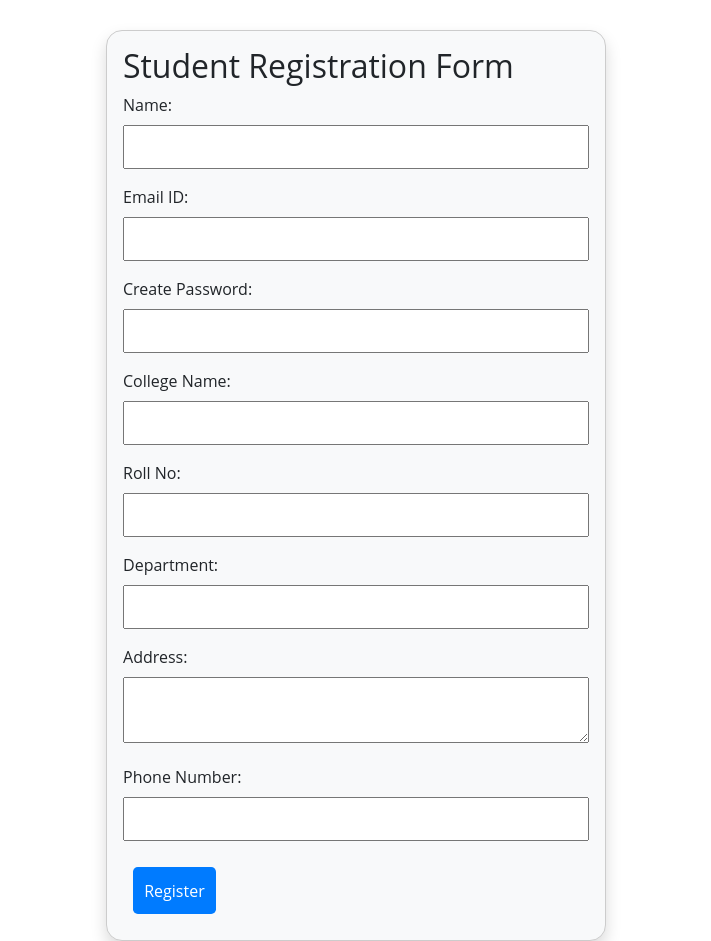
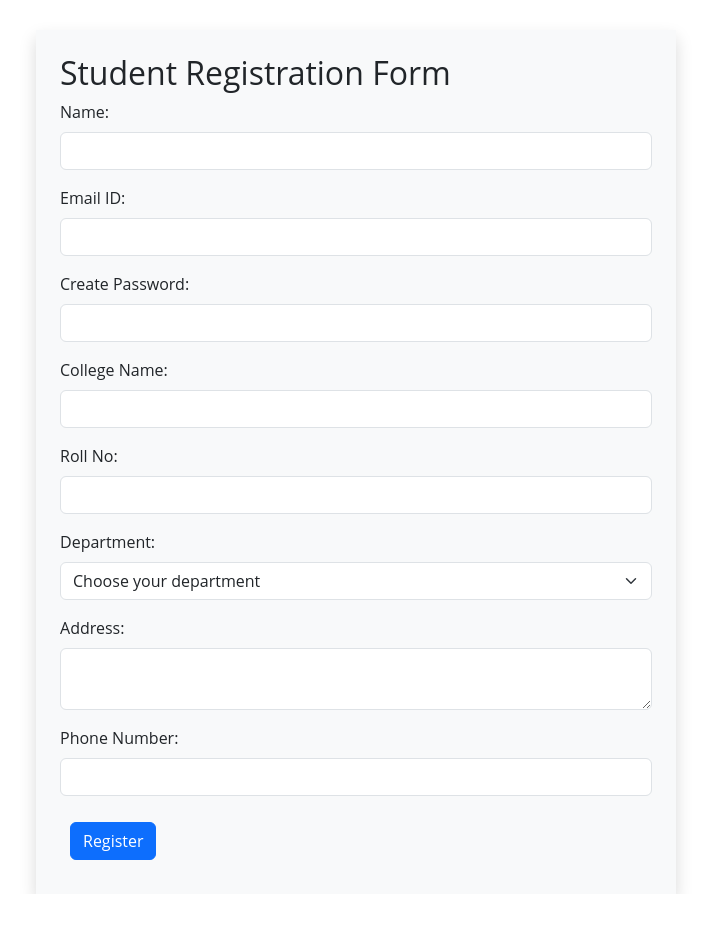
Before and after one commit to SriCharan0711/OnlineTestManagement, a React (Vite) app in the folder onlinetestmanagementproj.client/: page /studentreg in a window 1280 px wide. Shown: the whole page, without its empty margins (284-995 px from the left). After the commit the page ends 894 px from the top, so only its background shows below. Built offline with nearby package versions, Linux system fonts and the light colour scheme.

Commit message:
Changes done to login and register page styles

```diff
--- a/onlinetestmanagementproj.client/src/assets/Login/LoginFaculty.tsx
+++ b/onlinetestmanagementproj.client/src/assets/Login/LoginFaculty.tsx
@@ -58,27 +58,27 @@ const LoginFaculty: React.FC = () => {
         <div className="container mt-3">
             {error && <h2 className="text-danger text-center">{error}</h2>}
             {success && <h2 className="text-success text-center">{success}</h2>}
-            <div className="form-container bg-light shadow" style={{ marginTop: "50px" }}>
+            <div className="form w-50 mx-auto p-4 bg-light shadow" style={{ marginTop: "50px" }}>
                 <h2>Faculty Login</h2>
                 <form onSubmit={handleSubmit}>
                     <div>
                         <label>Faculty ID:</label>
-                        <input type="text" name="facultyID" value={credentials.facultyID} onChange={handleChange} />
+                        <input className="form-control" type="text" name="facultyID" value={credentials.facultyID} onChange={handleChange} />
                         {error && !credentials.facultyID && <span className="text-danger">Please enter your Faculty ID</span>}
                     </div>
                     <div>
                         <label>Email ID:</label>
-                        <input type="email" name="emailID" value={credentials.emailID} onChange={handleChange} />
+                        <input className="form-control" type="email" name="emailID" value={credentials.emailID} onChange={handleChange} />
                         {error && !credentials.emailID && <span className="text-danger">Please enter your email</span>}
                     </div>
                     <div>
                         <label>Password:</label>
-                        <input type="password" name="password" value={credentials.password} onChange={handleChange} />
+                        <input className="form-control" type="password" name="password" value={credentials.password} onChange={handleChange} />
                         {error && !credentials.password && <span className="text-danger">Please enter your password</span>}
                     </div>
                     <a onClick={toFacultyRegister} style={{ textDecoration: "underline", color: "blue" }}>Didn't Register? Click Here</a>
 
-                    <button type="submit" className="d-block">Login</button>
+                    <button type="submit" className=" btn btn-primary d-block">Login</button>
                 </form>
             </div>
         </div>
--- a/onlinetestmanagementproj.client/src/assets/Login/LoginStudent.tsx
+++ b/onlinetestmanagementproj.client/src/assets/Login/LoginStudent.tsx
@@ -58,22 +58,22 @@ const LoginStudent: React.FC = () => {
         <div className="container">
             {error && <h2 className="text-danger text-center">{error}</h2>}
             {success && <h2 className="text-success text-center">{ success}</h2>}
-            <div className="form-container bg-light shadow" style={{ marginTop: "50px" }}>
+            <div className="form w-50 mx-auto p-4 bg-light shadow" style={{ marginTop: "50px" }}>
                 <h2>Student Login</h2>
                 <form onSubmit={handleSubmit}>
                     <div>
                         <label>Roll No:</label>
-                        <input type="text" name="rollNo" value={credentials.rollNo} onChange={handleChange} />
+                        <input className="form-control" type="text" name="rollNo" value={credentials.rollNo} onChange={handleChange} />
                         {error && !credentials.rollNo && <span>Please enter your Student ID</span>}
                     </div>
                     <div>
                         <label>Email ID:</label>
-                        <input type="email" name="emailID" value={credentials.emailID} onChange={handleChange} />
+                        <input className="form-control" type="email" name="emailID" value={credentials.emailID} onChange={handleChange} />
                         {error && !credentials.emailID && <span>Please enter your email</span>}
                     </div>
                     <div>
                         <label>Password:</label>
-                        <input type="password" name="password" value={credentials.password} onChange={handleChange} />
+                        <input className="form-control" type="password" name="password" value={credentials.password} onChange={handleChange} />
                         {error && !credentials.password && <span>Please enter your password</span>}
                     </div>
                     <a onClick={toStudentRegister} style={{ textDecoration: "underline", color:"blue" }}>Didn't Register? Click Here</a>
--- a/onlinetestmanagementproj.client/src/assets/Register/FacultyRegister.tsx
+++ b/onlinetestmanagementproj.client/src/assets/Register/FacultyRegister.tsx
@@ -33,7 +33,7 @@ const FacultyRegister: React.FC = () => {
 
     const navigate = useNavigate();
 
-    const handleChange = (e: React.ChangeEvent<HTMLInputElement | HTMLTextAreaElement>) => {
+    const handleChange = (e: React.ChangeEvent<HTMLInputElement | HTMLTextAreaElement |HTMLSelectElement >) => {
         const { name, value } = e.target;
         setFaculty({ ...faculty, [name]: value });
     };
@@ -65,38 +65,48 @@ const FacultyRegister: React.FC = () => {
         <div>
             {error && <h2 className="text-center text-error">{error}</h2>}
             {success && <h2 className="text-center text-success">{success}</h2>}
-            <div className="form-container bg-light shadow" style={{ marginTop: "30px" }}>
+            <div className="form w-50 mx-auto p-4 bg-light shadow" style={{ marginTop: "30px" }}>
                 <h2>Faculty Registration Form</h2>
                 <form onSubmit={handleSubmit}>
                     <div>
                         <label>Name:</label>
-                        <input type="text" name="name" value={faculty.name} onChange={handleChange} />
+                        <input className="form-control" type="text" name="name" value={faculty.name} onChange={handleChange} />
                         {error && !faculty.name && <span>Please enter your name</span>}
                     </div>
                     <div>
                         <label>Email ID:</label>
-                        <input type="email" name="emailID" value={faculty.emailID} onChange={handleChange} />
+                        <input className="form-control" type="email" name="emailID" value={faculty.emailID} onChange={handleChange} />
                         {error && !faculty.emailID && <span>Please enter a valid email</span>}
                     </div>
                     <div>
                         <label>Faculty ID:</label>
-                        <input type="text" name="facultyID" value={faculty.facultyID} onChange={handleChange} />
+                        <input className="form-control" type="text" name="facultyID" value={faculty.facultyID} onChange={handleChange} />
                         {error && !faculty.facultyID && <span>Please enter your Faculty ID</span>}
                     </div>
                     <div>
                         <label>Create Password:</label>
-                        <input type="password" name="password" value={faculty.password} onChange={handleChange} />
+                        <input className="form-control" type="password" name="password" value={faculty.password} onChange={handleChange} />
                         {error && !faculty.password && <span>Please enter a password</span>}
                     </div>
                     <div>
                         <label>College Name:</label>
-                        <input type="text" name="collegeName" value={faculty.collegeName} onChange={handleChange} />
+                        <input className="form-control" type="text" name="collegeName" value={faculty.collegeName} onChange={handleChange} />
                         {error && !faculty.collegeName && <span>Please enter your college name</span>}
                     </div>
                     <div>
                         <label>Department:</label>
-                        <input type="text" name="department" value={faculty.department} onChange={handleChange} />
-                        {error && !faculty.department && <span>Please enter your department</span>}
+                        <select className="form-select" name="department" value={faculty.department} onChange={handleChange}>
+                            <option value="" disabled>Choose your department</option>
+                            <option value="Computer Science Engineering & CSBS">Computer Science Engineering & CSBS</option>
+                            <option value="Electronics and Communication Engineering">Electronics and Communication Engineering</option>
+                            <option value="Electrical and Electronics Engineering">Electrical and Electronics Engineering</option>
+                            <option value="Electronics and Instrumentation Engineering">Electronics and Instrumentation Engineering</option>
+                            <option value="Information Technology">Information Technology</option>
+                            <option value="Mechanical Engineering">Mechanical Engineering</option>
+                            <option value="Civil Engineering">Civil Engineering</option>
+                            <option value="Automobile Engineering">Automobile Engineering</option>
+                        </select>
+                        {error && !faculty.department && <span>Please select your department</span>}
                     </div>
                     <div>
                         <label>Phone Number:</label>
--- a/onlinetestmanagementproj.client/src/assets/Register/StudentRegister.tsx
+++ b/onlinetestmanagementproj.client/src/assets/Register/StudentRegister.tsx
@@ -1,4 +1,4 @@
-import React, { useState } from 'react';
+/*import React, { useState } from 'react';
 import './Register.css';
 import axios from 'axios';
 import { useNavigate } from 'react-router-dom'
@@ -114,4 +114,132 @@ const StudentRegister: React.FC = () => {
     );
 };
 
+export default StudentRegister;*/
+
+import React, { useState } from 'react';
+import './Register.css';
+import axios from 'axios';
+import { useNavigate } from 'react-router-dom'
+
+interface Student {
+    id: string;
+    studentID: string;
+    name: string;
+    emailID: string;
+    password: string;
+    collegeName: string;
+    rollNo: string;
+    department: string;
+    address: string;
+    phoneNumber: string;
+}
+
+const StudentRegister: React.FC = () => {
+    const [student, setStudent] = useState<Student>({
+        id: '',
+        studentID: '',
+        name: '',
+        emailID: '',
+        password: '',
+        collegeName: '',
+        rollNo: '',
+        department: '',
+        address: '',
+        phoneNumber: '',
+    });
+    const navigate = useNavigate();
+    const [error, setError] = useState<string | null>(null);
+    const [success, setSuccess] = useState<string | null>(null);
+
+    const handleChange = (e: React.ChangeEvent<HTMLInputElement | HTMLTextAreaElement | HTMLSelectElement>) => {
+        const { name, value } = e.target;
+        setStudent({ ...student, [name]: value });
+    };
+
+    const handleSubmit = async (e: React.FormEvent<HTMLFormElement>) => {
+        e.preventDefault();
+
+        if (student.name && student.emailID && student.password && student.collegeName && student.rollNo && student.department && student.address && student.phoneNumber) {
+            console.log('Student Registered:', student);
+            try {
+                const response = await axios.post('https://localhost:7116/api/Student/studentRegister', student);
+                if (response.status === 201) {
+                    setSuccess("Registration Successful...Redirecting to Login");
+                    setError(null);
+                    console.log(response.data);
+                    setTimeout(() => {
+                        navigate('/studentlogin');
+                    }, 2000);
+                }
+            } catch (err) {
+                setError('Registration failed. Please check your credentials and try again.');
+                setSuccess("");
+            }
+        }
+    };
+
+    return (
+        <div>
+            {error && <h2 className="text-danger text-center">{error}</h2>}
+            {success && <h2 className="text-success text-center">{success}</h2>}
+            <div className="form w-50 mx-auto p-4 bg-light shadow" style={{ marginTop: "30px" }}>
+                <h2>Student Registration Form</h2>
+                <form onSubmit={handleSubmit}>
+                    <div>
+                        <label>Name:</label>
+                        <input className="form-control" type="text" name="name" value={student.name} onChange={handleChange} />
+                        {error && !student.name && <span>Please enter your name</span>}
+                    </div>
+                    <div>
+                        <label>Email ID:</label>
+                        <input className="form-control" type="email" name="emailID" value={student.emailID} onChange={handleChange} />
+                        {error && !student.emailID && <span>Please enter a valid email</span>}
+                    </div>
+                    <div>
+                        <label>Create Password:</label>
+                        <input className="form-control" type="password" name="password" value={student.password} onChange={handleChange} />
+                        {error && !student.password && <span>Please enter a password</span>}
+                    </div>
+                    <div>
+                        <label>College Name:</label>
+                        <input className="form-control" type="text" name="collegeName" value={student.collegeName} onChange={handleChange} />
+                        {error && !student.collegeName && <span>Please enter your college name</span>}
+                    </div>
+                    <div>
+                        <label>Roll No:</label>
+                        <input className="form-control" type="text" name="rollNo" value={student.rollNo} onChange={handleChange} />
+                        {error && !student.rollNo && <span>Please enter your StudentID</span>}
+                    </div>
+                    <div>
+                        <label>Department:</label>
+                        <select className="form-select" name="department" value={student.department} onChange={handleChange}>
+                            <option value="" disabled>Choose your department</option>
+                            <option value="Computer Science Engineering & CSBS">Computer Science Engineering & CSBS</option>
+                            <option value="Electronics and Communication Engineering">Electronics and Communication Engineering</option>
+                            <option value="Electrical and Electronics Engineering">Electrical and Electronics Engineering</option>
+                            <option value="Electronics and Instrumentation Engineering">Electronics and Instrumentation Engineering</option>
+                            <option value="Information Technology">Information Technology</option>
+                            <option value="Mechanical Engineering">Mechanical Engineering</option>
+                            <option value="Civil Engineering">Civil Engineering</option>
+                            <option value="Automobile Engineering">Automobile Engineering</option>
+                        </select>
+                        {error && !student.department && <span>Please select your department</span>}
+                    </div>
+                    <div>
+                        <label>Address:</label>
+                        <textarea className="form-control" name="address" value={student.address} onChange={handleChange}></textarea>
+                        {error && !student.address && <span>Please enter your address</span>}
+                    </div>
+                    <div>
+                        <label>Phone Number:</label>
+                        <input className="form-control" type="tel" name="phoneNumber" value={student.phoneNumber} onChange={handleChange} />
+                        {error && !student.phoneNumber && <span>Please enter your phone number</span>}
+                    </div>
+                    <button className="btn btn-primary" type="submit">Register</button>
+                </form>
+            </div>
+        </div>
+    );
+};
+
 export default StudentRegister;
```
